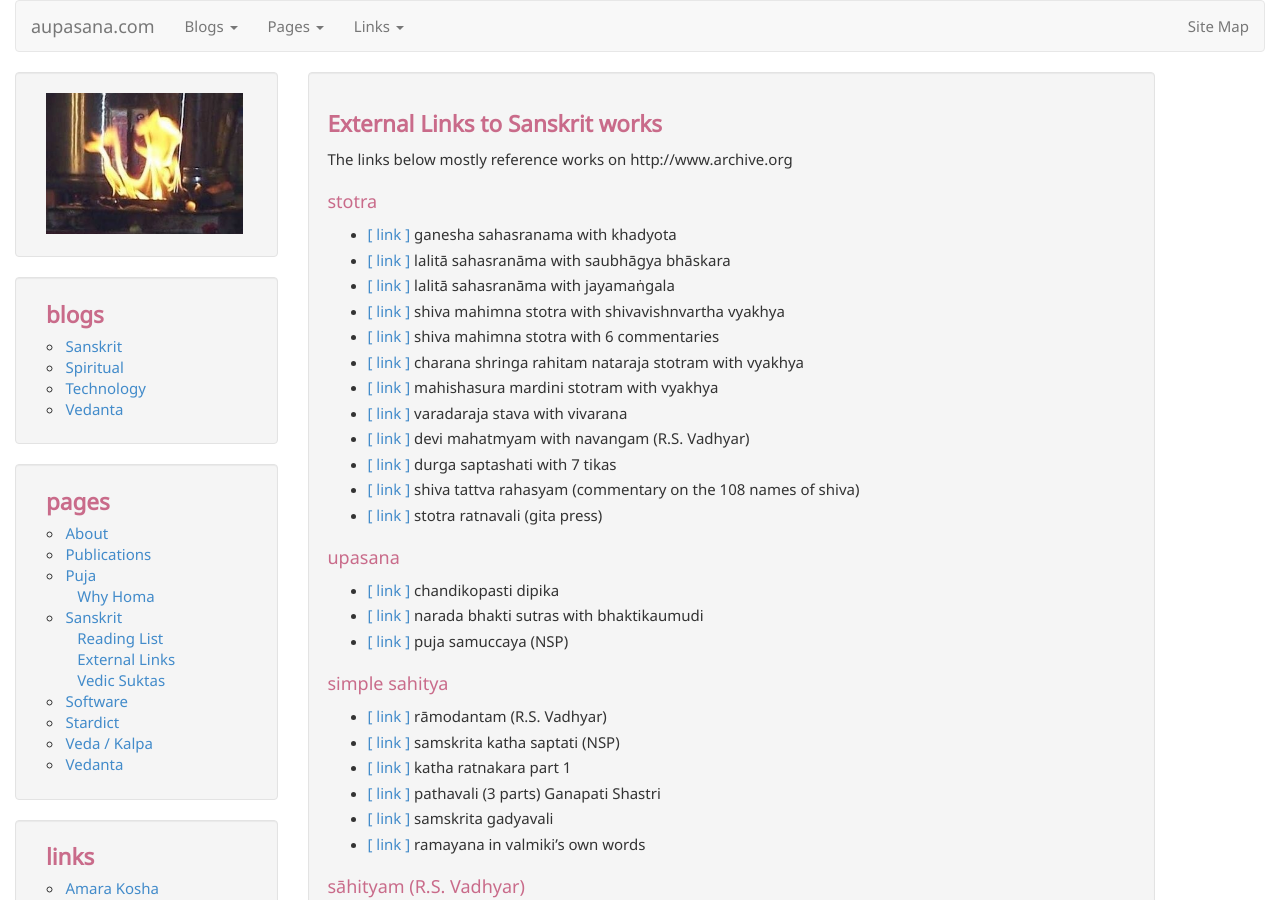
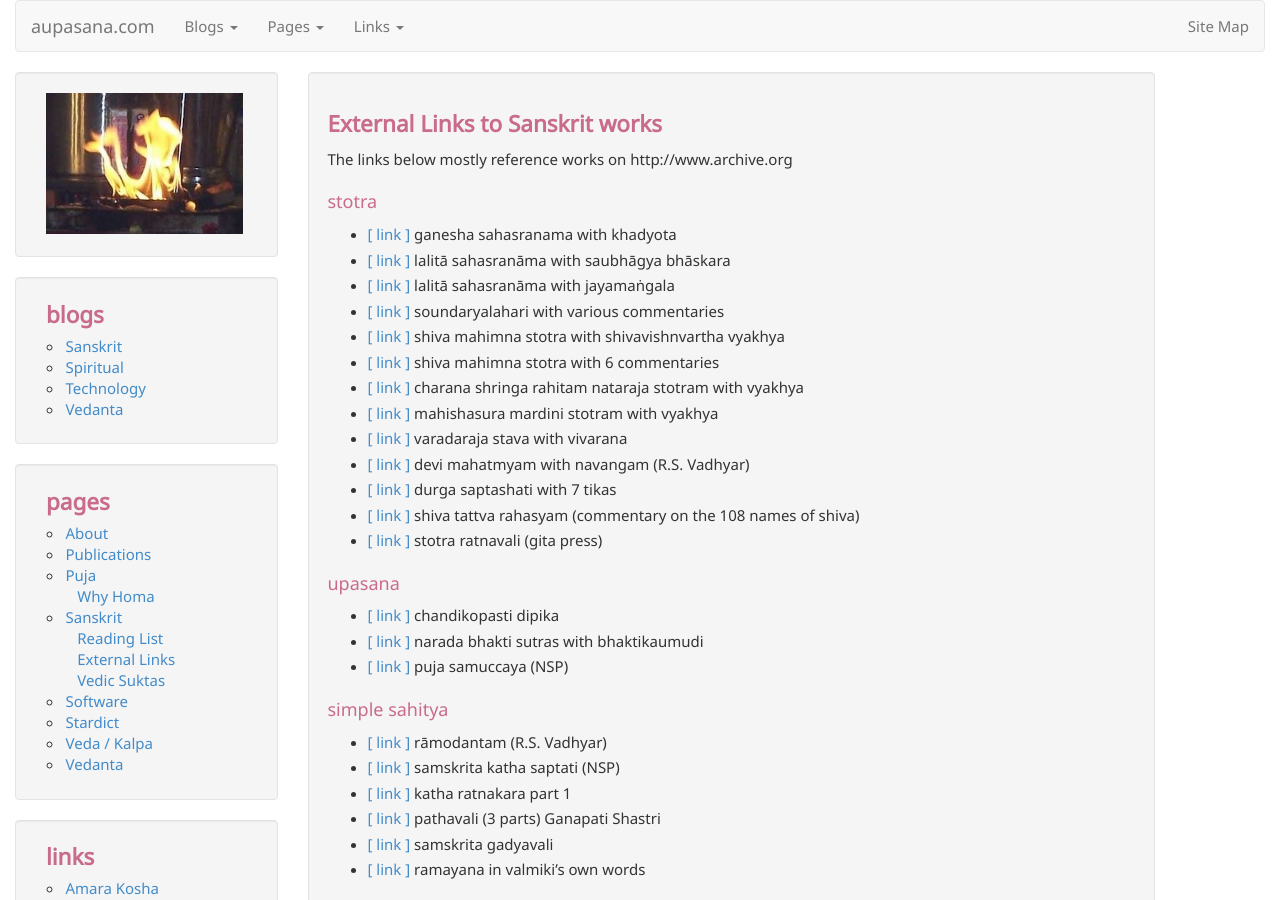
Before and after one commit to aupasana/aupasana.github.io, a Jekyll site: the page built from pages/sanskrit/links.md, in a window 1280 px wide and 900 px high. Built offline with Jekyll 4.4.1, drawn with Linux system fonts in a browser that asks for light colours; nearby versions of some CDN libraries.

Commit message:
Update links.md

```diff
--- a/pages/sanskrit/links.md
+++ b/pages/sanskrit/links.md
@@ -11,6 +11,7 @@ The links below mostly reference works on http://www.archive.org
 * [[ link ]][gkh] ganesha sahasranama with khadyota
 * [[ link ]][lssb] lalitā sahasranāma with saubhāgya bhāskara
 * [[ link ]][lsjm] lalitā sahasranāma with jayamaṅgala
+* [[ link ]][slks] soundaryalahari with various commentaries
 * [[ link ]][sms] shiva mahimna stotra with shivavishnvartha vyakhya
 * [[ link ]][sms-6] shiva mahimna stotra with 6 commentaries
 * [[ link ]][csrns] charana shringa rahitam nataraja stotram with vyakhya
```
Also changed, not shown: other parts of pages/sanskrit/links.md (+1 -0 lines).
